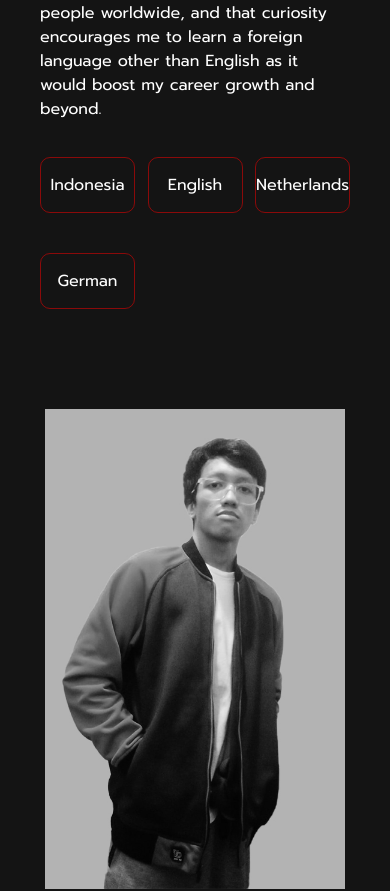
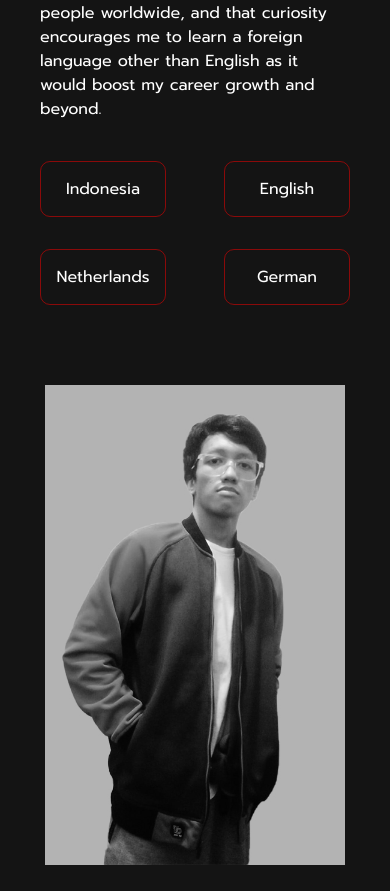
Before and after one commit to dauzan/personal-portfolio, a React (Vite) app: page / in a window 390 px wide. Shown: the part 1660-2551 px from the top of the page. Built offline with nearby package versions, Linux system fonts and the light colour scheme.

Commit message:
add more width to the .language and increase .site-footer text. Also, change media queries from 768px to 854px

```diff
--- a/src/App.css
+++ b/src/App.css
@@ -377,7 +377,7 @@
   }
 }
 
-@media (max-width: 820px) {
+@media (max-width: 854px) {
   .banner .animation-wrapper {
     top: 300px;
   }
@@ -492,6 +492,16 @@
     font-size: 2.5rem;
   }
 
+  .text-profile-container .language-container {
+    gap: 2em;
+    margin-top: 40px;
+  }
+
+  .text-profile-container .language {
+    width: 40%;
+    margin: 0;
+  }
+
   #about h1 {
     font-size: 3.5rem;
     margin-top: 0;
@@ -535,8 +545,13 @@
   .contact-box p, .contact-box a {
     font-size: 1rem;
   }
+
+  .site-footer {
+    padding: 7px 20px;
+  }
+
   .site-footer h1 {
-    font-size: 0.4rem;
+    font-size: 0.8rem;
   }
 }
 
```
